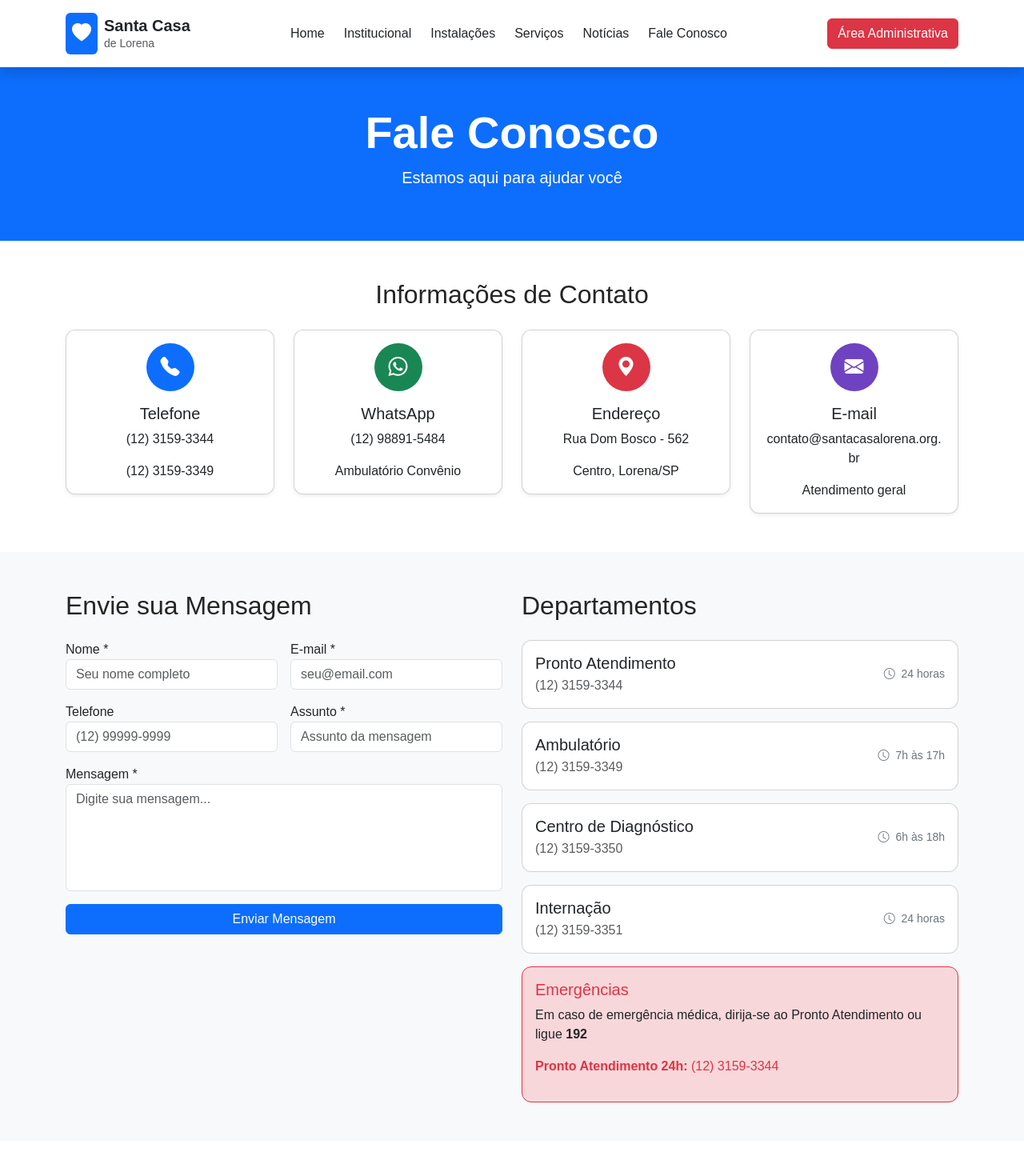
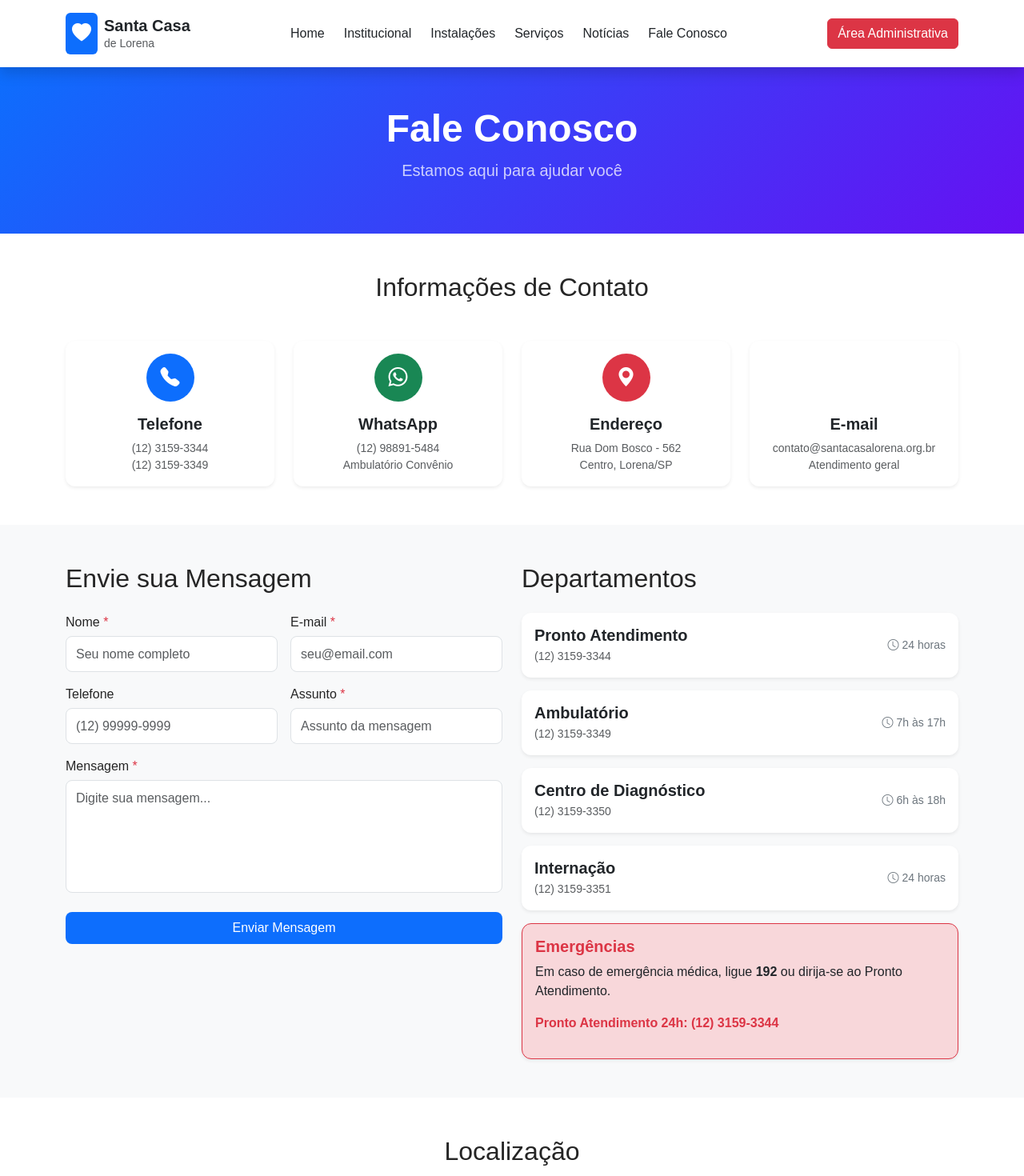
Before and after one commit to SCL-Desenvolvimento/SantaCasaLorena, an Angular app in the folder santacasalorena.client/: page /fale-conosco in a window 1280 px wide. Shown: the top 1470 px of the page at 80% size. Built offline with nearby package versions, Linux system fonts and the light colour scheme.

Commit message:
Tela de fale conosco melhorada.

```diff
--- a/santacasalorena.client/src/app/pages/fale-conosco/fale-conosco.component.css
+++ b/santacasalorena.client/src/app/pages/fale-conosco/fale-conosco.component.css
@@ -1,15 +1,111 @@
-.bg-purple {
-  background-color: #6f42c1 !important;
+/* Hero moderno */
+.hero-section {
+  background: linear-gradient(135deg, #0d6efd, #6610f2);
+  color: #fff;
+  padding: 4rem 0;
 }
 
-.min-vh-100 {
-  min-height: 100vh;
+  .hero-section h1 {
+    font-weight: 700;
+  }
+
+  .hero-section p {
+    opacity: 0.85;
+  }
+
+/* Cartões */
+.card {
+  border-radius: 0.75rem;
+  transition: transform 0.3s ease, box-shadow 0.3s ease;
 }
 
-.card {
-  border-radius: 0.75rem;
+  .card:hover {
+    transform: translateY(-5px);
+    box-shadow: 0 8px 20px rgba(0, 0, 0, 0.08);
+  }
+
+/* Ícones circulares */
+.icon-wrapper {
+  width: 60px;
+  height: 60px;
 }
 
+/* Hover nos contatos */
+.hover-scale {
+  transition: transform 0.3s ease;
+}
+
+  .hover-scale:hover {
+    transform: translateY(-4px);
+  }
+
+/* Botões */
+.btn {
+  border-radius: 0.5rem;
+  font-weight: 500;
+}
+
+.btn-primary {
+  background-color: #0d6efd;
+  border: none;
+}
+
+  .btn-primary:hover {
+    background-color: #0b5ed7;
+  }
+
+.btn-outline-primary:hover {
+  background-color: #0d6efd;
+  color: #fff;
+}
+
+/* Formulário */
+form label {
+  font-weight: 500;
+  margin-bottom: 0.3rem;
+}
+
+form .form-control {
+  border-radius: 0.5rem;
+  padding: 0.6rem 0.75rem;
+  border: 1px solid #dee2e6;
+  transition: border-color 0.3s ease, box-shadow 0.3s ease;
+}
+
+  form .form-control:focus {
+    border-color: #0d6efd;
+    box-shadow: 0 0 0 0.15rem rgba(13, 110, 253, 0.25);
+  }
+
+/* Textarea */
 textarea {
   resize: none;
 }
+
+/* Animação de sucesso */
+.animate-fadeIn {
+  animation: fadeIn 0.5s ease-in-out;
+}
+
+@keyframes fadeIn {
+  from {
+    opacity: 0;
+    transform: translateY(10px);
+  }
+
+  to {
+    opacity: 1;
+    transform: translateY(0);
+  }
+}
+
+/* Responsividade */
+@media (max-width: 576px) {
+  .hero-section h1 {
+    font-size: 1.8rem;
+  }
+
+  .card {
+    margin-bottom: 1rem;
+  }
+}
--- a/santacasalorena.client/src/app/pages/fale-conosco/fale-conosco.component.html
+++ b/santacasalorena.client/src/app/pages/fale-conosco/fale-conosco.component.html
@@ -1,22 +1,22 @@
 <div class="min-vh-100">
   <!-- Hero Section -->
-  <section class="bg-primary text-white py-5 text-center">
+  <section class="hero-section text-white text-center py-5">
     <div class="container">
-      <h1 class="display-4 fw-bold">Fale Conosco</h1>
-      <p class="lead">Estamos aqui para ajudar você</p>
+      <h1 class="display-5 fw-bold">{{ heroTitle || 'Fale Conosco' }}</h1>
+      <p class="lead opacity-75">{{ heroSubtitle || 'Estamos aqui para ajudar você' }}</p>
     </div>
   </section>
 
   <!-- Mensagem de Sucesso -->
   <section *ngIf="isSubmitted" class="py-5 bg-light">
     <div class="container text-center">
-      <div class="card border-success bg-success-subtle p-4">
+      <div class="card border-success bg-success-subtle p-4 shadow-sm animate-fadeIn">
         <div class="mb-3">
-          <i class="bi bi-check-circle-fill text-success" style="font-size: 2rem;"></i>
+          <i class="bi bi-check-circle-fill text-success fs-1"></i>
         </div>
-        <h2 class="text-success">Mensagem Enviada com Sucesso!</h2>
-        <p>Obrigado por entrar em contato. Responderemos em até 24 horas.</p>
-        <button class="btn btn-success" (click)="resetForm()">Enviar Nova Mensagem</button>
+        <h2 class="text-success">Mensagem Enviada!</h2>
+        <p class="mb-4">Obrigado por entrar em contato. Responderemos em até 24 horas.</p>
+        <button class="btn btn-success px-4" (click)="resetForm()">Enviar Nova Mensagem</button>
       </div>
     </div>
   </section>
@@ -24,16 +24,16 @@
   <!-- Informações de Contato -->
   <section *ngIf="!isSubmitted" class="py-5 bg-white">
     <div class="container">
-      <h2 class="text-center mb-4">Informações de Contato</h2>
+      <h2 class="text-center mb-5">Informações de Contato</h2>
       <div class="row g-4">
         <div *ngFor="let info of contactInfo" class="col-12 col-md-6 col-lg-3">
-          <div class="card text-center shadow-sm">
+          <div class="card h-100 text-center shadow-sm border-0 hover-scale">
             <div class="card-body">
-              <div class="{{ info.color }} text-white rounded-circle d-flex align-items-center justify-content-center mx-auto mb-3" style="width:60px; height:60px;">
-                <i class="bi {{ info.icon }}" style="font-size:1.5rem;"></i>
+              <div class="{{ info.color }} text-white rounded-circle d-flex align-items-center justify-content-center mx-auto mb-3 icon-wrapper">
+                <i class="bi {{ info.icon }} fs-4"></i>
               </div>
-              <h5 class="card-title">{{ info.title }}</h5>
-              <p class="card-text" *ngFor="let detail of info.details">{{ detail }}</p>
+              <h5 class="fw-semibold">{{ info.title }}</h5>
+              <p class="mb-0 text-muted small" *ngFor="let detail of info.details">{{ detail }}</p>
             </div>
           </div>
         </div>
@@ -45,35 +45,34 @@
   <section *ngIf="!isSubmitted" class="py-5 bg-light">
     <div class="container">
       <div class="row g-4">
-
         <!-- Formulário -->
         <div class="col-lg-6">
           <h2 class="mb-4">Envie sua Mensagem</h2>
-          <form [formGroup]="formData" (ngSubmit)="onSubmit()">
+          <form [formGroup]="formData" (ngSubmit)="onSubmit()" class="needs-validation" novalidate>
             <div class="row g-3">
-              <div class="col-md-6">
-                <label>Nome *</label>
-                <input type="text" class="form-control" formControlName="name" placeholder="Seu nome completo">
-              </div>
-              <div class="col-md-6">
-                <label>E-mail *</label>
-                <input type="email" class="form-control" formControlName="email" placeholder="seu@email.com">
-              </div>
-              <div class="col-md-6">
-                <label>Telefone</label>
-                <input type="tel" class="form-control" formControlName="phone" placeholder="(12) 99999-9999">
-              </div>
-              <div class="col-md-6">
-                <label>Assunto *</label>
-                <input type="text" class="form-control" formControlName="subject" placeholder="Assunto da mensagem">
-              </div>
-              <div class="col-12">
-                <label>Mensagem *</label>
-                <textarea class="form-control" formControlName="message" rows="5" placeholder="Digite sua mensagem..."></textarea>
+              <div *ngFor="let field of formFields"
+                   [ngClass]="field.type === 'textarea' ? 'col-12' : 'col-md-6'">
+
+                <label class="form-label">
+                  {{ field.label }}
+                  <span *ngIf="field.required" class="text-danger">*</span>
+                </label>
+
+                <input *ngIf="field.type !== 'textarea'"
+                       [type]="field.type"
+                       class="form-control"
+                       [formControlName]="field.name"
+                       [placeholder]="field.placeholder" />
+
+                <textarea *ngIf="field.type === 'textarea'"
+                          class="form-control"
+                          [formControlName]="field.name"
+                          rows="5"
+                          [placeholder]="field.placeholder"></textarea>
               </div>
             </div>
-            <div *ngIf="error" class="text-danger mt-2">{{ error }}</div>
-            <button class="btn btn-primary w-100 mt-3" [disabled]="isSubmitting">
+            <div *ngIf="error" class="text-danger mt-2 small">{{ error }}</div>
+            <button class="btn btn-primary w-100 mt-4 py-2" [disabled]="isSubmitting">
               <span *ngIf="isSubmitting" class="spinner-border spinner-border-sm me-2"></span>
               Enviar Mensagem
             </button>
@@ -83,22 +82,22 @@
         <!-- Departamentos -->
         <div class="col-lg-6">
           <h2 class="mb-4">Departamentos</h2>
-          <div *ngFor="let dept of departments" class="card mb-3">
+          <div *ngFor="let dept of departments" class="card mb-3 shadow-sm border-0">
             <div class="card-body d-flex justify-content-between align-items-center">
               <div>
-                <h5 class="mb-1">{{ dept.name }}</h5>
-                <p class="mb-0 text-muted">{{ dept.phone }}</p>
+                <h5 class="mb-1 fw-semibold">{{ dept.name }}</h5>
+                <p class="mb-0 text-muted small">{{ dept.phone }}</p>
               </div>
               <small class="text-secondary">
-                <i class="bi bi-clock me-1"></i> {{ dept.hours }}
+                <i class="bi bi-clock me-1"></i>{{ dept.hours }}
               </small>
             </div>
           </div>
-          <div class="card border-danger bg-danger-subtle">
+          <div class="card border-danger bg-danger-subtle shadow-sm">
             <div class="card-body">
-              <h5 class="text-danger">Emergências</h5>
-              <p>Em caso de emergência médica, dirija-se ao Pronto Atendimento ou ligue <strong>192</strong></p>
-              <p class="text-danger"><strong>Pronto Atendimento 24h:</strong> (12) 3159-3344</p>
+              <h5 class="text-danger fw-bold">Emergências</h5>
+              <p>Em caso de emergência médica, ligue <strong>192</strong> ou dirija-se ao Pronto Atendimento.</p>
+              <p class="text-danger fw-semibold">Pronto Atendimento 24h: (12) 3159-3344</p>
             </div>
           </div>
         </div>
@@ -110,12 +109,12 @@
   <section *ngIf="!isSubmitted" class="py-5 bg-white">
     <div class="container text-center">
       <h2 class="mb-4">Localização</h2>
-      <div class="card shadow-sm mx-auto" style="max-width:800px;">
+      <div class="card shadow-sm mx-auto border-0" style="max-width:800px;">
         <div class="card-body bg-light py-5">
-          <i class="bi bi-geo-alt-fill text-secondary" style="font-size:2rem;"></i>
-          <p class="fw-bold">Mapa Interativo</p>
-          <p>Rua Dom Bosco - 562, Centro, Lorena/SP</p>
-          <a class="btn btn-outline-primary" href="https://maps.google.com" target="_blank">Ver no Google Maps</a>
+          <i class="bi bi-geo-alt-fill text-secondary fs-1"></i>
+          <p class="fw-bold mt-3">Mapa Interativo</p>
+          <p class="mb-4">Rua Dom Bosco - 562, Centro, Lorena/SP</p>
+          <a class="btn btn-outline-primary px-4" href="https://maps.google.com" target="_blank">Ver no Google Maps</a>
         </div>
       </div>
     </div>
--- a/santacasalorena.client/src/app/pages/fale-conosco/fale-conosco.component.ts
+++ b/santacasalorena.client/src/app/pages/fale-conosco/fale-conosco.component.ts
@@ -14,31 +14,14 @@ export class FaleConoscoComponent {
   isSubmitted = false;
   error = '';
 
+  heroTitle = 'Fale Conosco';
+  heroSubtitle = 'Estamos aqui para ajudar você';
+
   contactInfo = [
-    {
-      icon: 'bi-telephone-fill',
-      title: "Telefone",
-      details: ["(12) 3159-3344", "(12) 3159-3349"],
-      color: "bg-primary"
-    },
-    {
-      icon: 'bi-whatsapp',
-      title: "WhatsApp",
-      details: ["(12) 98891-5484", "Ambulatório Convênio"],
-      color: "bg-success"
-    },
-    {
-      icon: 'bi-geo-alt-fill',
-      title: "Endereço",
-      details: ["Rua Dom Bosco - 562", "Centro, Lorena/SP"],
-      color: "bg-danger"
-    },
-    {
-      icon: 'bi-envelope-fill',
-      title: "E-mail",
-      details: ["contato@santacasalorena.org.br", "Atendimento geral"],
-      color: "bg-purple"
-    }
+    { icon: 'bi-telephone-fill', title: "Telefone", details: ["(12) 3159-3344", "(12) 3159-3349"], color: "bg-primary" },
+    { icon: 'bi-whatsapp', title: "WhatsApp", details: ["(12) 98891-5484", "Ambulatório Convênio"], color: "bg-success" },
+    { icon: 'bi-geo-alt-fill', title: "Endereço", details: ["Rua Dom Bosco - 562", "Centro, Lorena/SP"], color: "bg-danger" },
+    { icon: 'bi-envelope-fill', title: "E-mail", details: ["contato@santacasalorena.org.br", "Atendimento geral"], color: "bg-purple" }
   ];
 
   departments = [
@@ -48,19 +31,31 @@ export class FaleConoscoComponent {
     { name: "Internação", phone: "(12) 3159-3351", hours: "24 horas" }
   ];
 
+  // Campos dinâmicos do formulário
+  formFields = [
+    { name: 'name', label: 'Nome', type: 'text', placeholder: 'Seu nome completo', required: true },
+    { name: 'email', label: 'E-mail', type: 'email', placeholder: 'seu@email.com', required: true },
+    { name: 'phone', label: 'Telefone', type: 'tel', placeholder: '(12) 99999-9999', required: false },
+    { name: 'subject', label: 'Assunto', type: 'text', placeholder: 'Assunto da mensagem', required: true },
+    { name: 'message', label: 'Mensagem', type: 'textarea', placeholder: 'Digite sua mensagem...', required: true }
+  ];
+
   constructor(private fb: FormBuilder, private http: HttpClient) {
-    this.formData = this.fb.group({
-      name: ['', Validators.required],
-      email: ['', [Validators.required, Validators.email]],
-      phone: [''],
-      subject: ['', Validators.required],
-      message: ['', Validators.required]
-    });
+    this.formData = this.fb.group(
+      this.formFields.reduce((acc, field) => {
+        acc[field.name] = field.required
+          ? ['', Validators.required]
+          : [''];
+        if (field.name === 'email') {
+          acc[field.name] = ['', [Validators.required, Validators.email]];
+        }
+        return acc;
+      }, {} as Record<string, any>)
+    );
   }
 
   onSubmit() {
     if (this.formData.invalid) return;
-
     this.isSubmitting = true;
     this.error = '';
 
```
